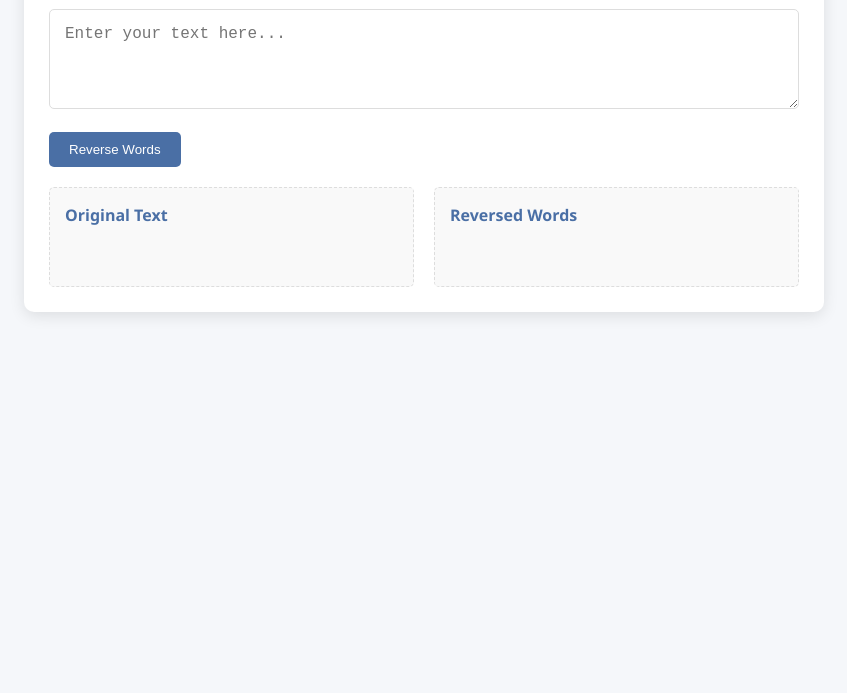
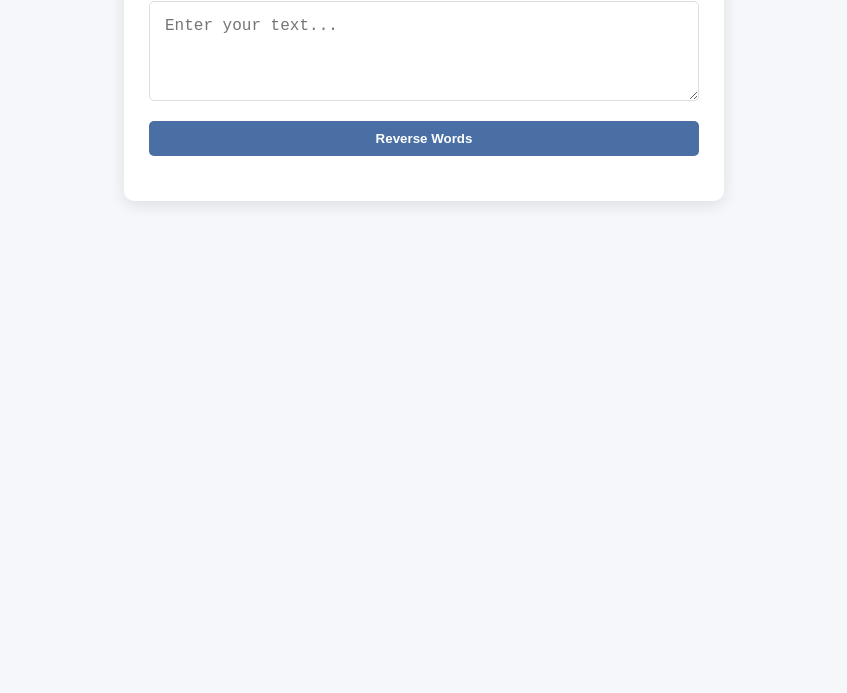
Before and after one commit to aqibzafeer/reverse, a plain HTML site: page index.html in a window 1280 px wide. Shown: the part 107-800 px from the top of the page, without its empty margins (216-1063 px from the left). Drawn offline with Linux system fonts and the light colour scheme.

Commit message:
Update index.html

```diff
--- a/index.html
+++ b/index.html
@@ -1,8 +1,8 @@
 <!DOCTYPE html>
 <html lang="en">
 <head>
-    <meta charset="UTF-8">
-    <meta name="viewport" content="width=device-width, initial-scale=1.0">
+  <meta charset="UTF-8" />
+  <meta name="viewport" content="width=device-width, initial-scale=1.0"/>
   <title>Word Reverser</title>
   <style>
     :root {
@@ -19,15 +19,14 @@
 
     body {
       font-family: 'Segoe UI', Tahoma, Geneva, Verdana, sans-serif;
-            line-height: 1.6;
-            color: var(--dark);
       background-color: #f5f7fa;
       padding: 20px;
+      color: var(--dark);
     }
 
     .container {
-            max-width: 800px;
-            margin: 0 auto;
+      max-width: 600px;
+      margin: auto;
       background: white;
       padding: 25px;
       border-radius: 10px;
@@ -35,8 +34,8 @@
     }
 
     h1 {
+      text-align: center;
       color: var(--primary);
-            text-align: center;
       margin-bottom: 20px;
     }
 
@@ -51,38 +50,24 @@
       margin-bottom: 15px;
     }
 
-        .action-buttons {
-            display: flex;
-            gap: 10px;
+    .btn {
+      display: block;
+      width: 100%;
+      padding: 10px;
+      background-color: var(--primary);
+      color: white;
+      border: none;
+      border-radius: 5px;
+      font-weight: bold;
+      cursor: pointer;
       margin-bottom: 20px;
     }
 
-        .btn {
-            padding: 10px 20px;
-            border: none;
+    .result-box {
+      padding: 15px;
+      border: 1px dashed #aaa;
       border-radius: 5px;
-            cursor: pointer;
-            font-weight: 500;
-        }
-
-        .btn-primary {
-            background-color: var(--primary);
-            color: white;
-        }
-
-        .result-container {
-            display: flex;
-            gap: 20px;
-            margin-top: 20px;
-        }
-
-        .result-box {
-            flex: 1;
-            min-height: 100px;
-            padding: 15px;
-            border: 1px dashed #ddd;
-            border-radius: 5px;
-            background-color: #f9f9f9;
+      background: #f9f9f9;
     }
 
     .result-title {
@@ -96,39 +81,22 @@
   <div class="container">
     <h1>Word Reverser</h1>
 
-        <textarea id="inputText" placeholder="Enter your text here..."></textarea>
+    <textarea id="inputText" placeholder="Enter your text..."></textarea>
+    <button id="reverseBtn" class="btn">Reverse Words</button>
 
-        <div class="action-buttons">
-            <button id="reverseBtn" class="btn btn-primary">Reverse Words</button>
-        </div>
-
-        <div class="result-container">
-            <div class="result-box">
-                <div class="result-title">Original Text</div>
-                <div id="originalResult"></div>
-            </div>
-            <div class="result-box">
+    <div class="result-box" id="resultSection" style="display: none;">
       <div class="result-title">Reversed Words</div>
       <div id="reversedResult"></div>
     </div>
   </div>
-    </div>
 
   <script>
-        document.addEventListener('DOMContentLoaded', function() {
+    document.addEventListener('DOMContentLoaded', function () {
       const inputText = document.getElementById('inputText');
       const reverseBtn = document.getElementById('reverseBtn');
-            const originalResult = document.getElementById('originalResult');
       const reversedResult = document.getElementById('reversedResult');
+      const resultSection = document.getElementById('resultSection');
 
-            // Capitalize first letter of each word
-            function capitalizeWords(text) {
-                return text.split(' ').map(word => {
-                    return word.charAt(0).toUpperCase() + word.slice(1).toLowerCase();
-                }).join(' ');
-            }
-
-            // Reverse words function
       function reverseWords(text) {
         return text.split(' ').map(word => {
           const reversed = word.split('').reverse().join('');
@@ -136,20 +104,17 @@
         }).join(' ');
       }
 
-            // Reverse button click handler
-            reverseBtn.addEventListener('click', function() {
+      reverseBtn.addEventListener('click', function () {
         const text = inputText.value.trim();
 
         if (!text) {
-                    alert('Please enter some text first!');
+          alert('Please enter some text!');
           return;
         }
 
-                const capitalized = capitalizeWords(text);
-                const reversed = reverseWords(capitalized);
-
-                originalResult.textContent = capitalized;
+        const reversed = reverseWords(text);
         reversedResult.textContent = reversed;
+        resultSection.style.display = 'block';
       });
     });
   </script>
```
Lines whose indentation alone changed are shown as unchanged.
